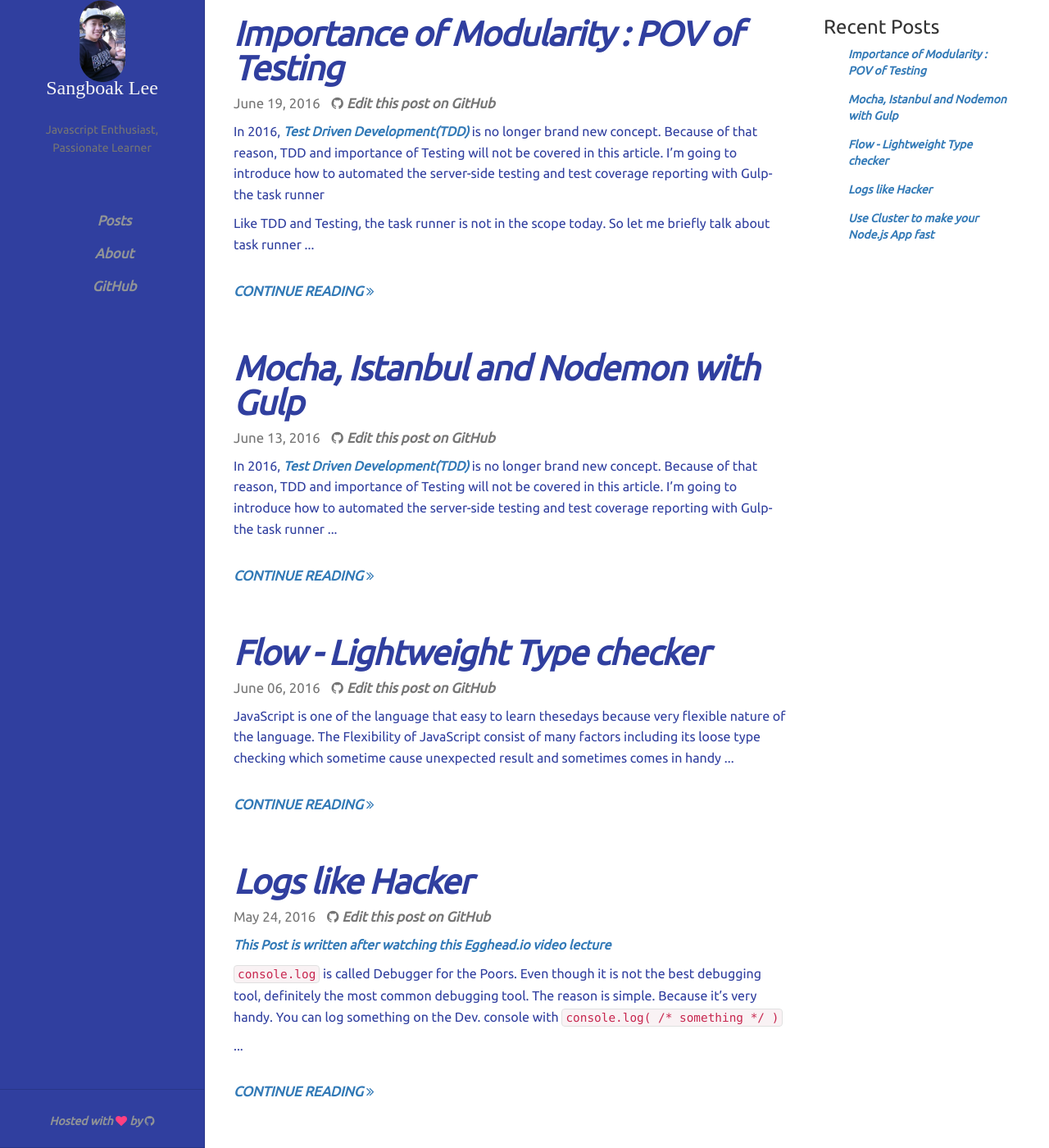
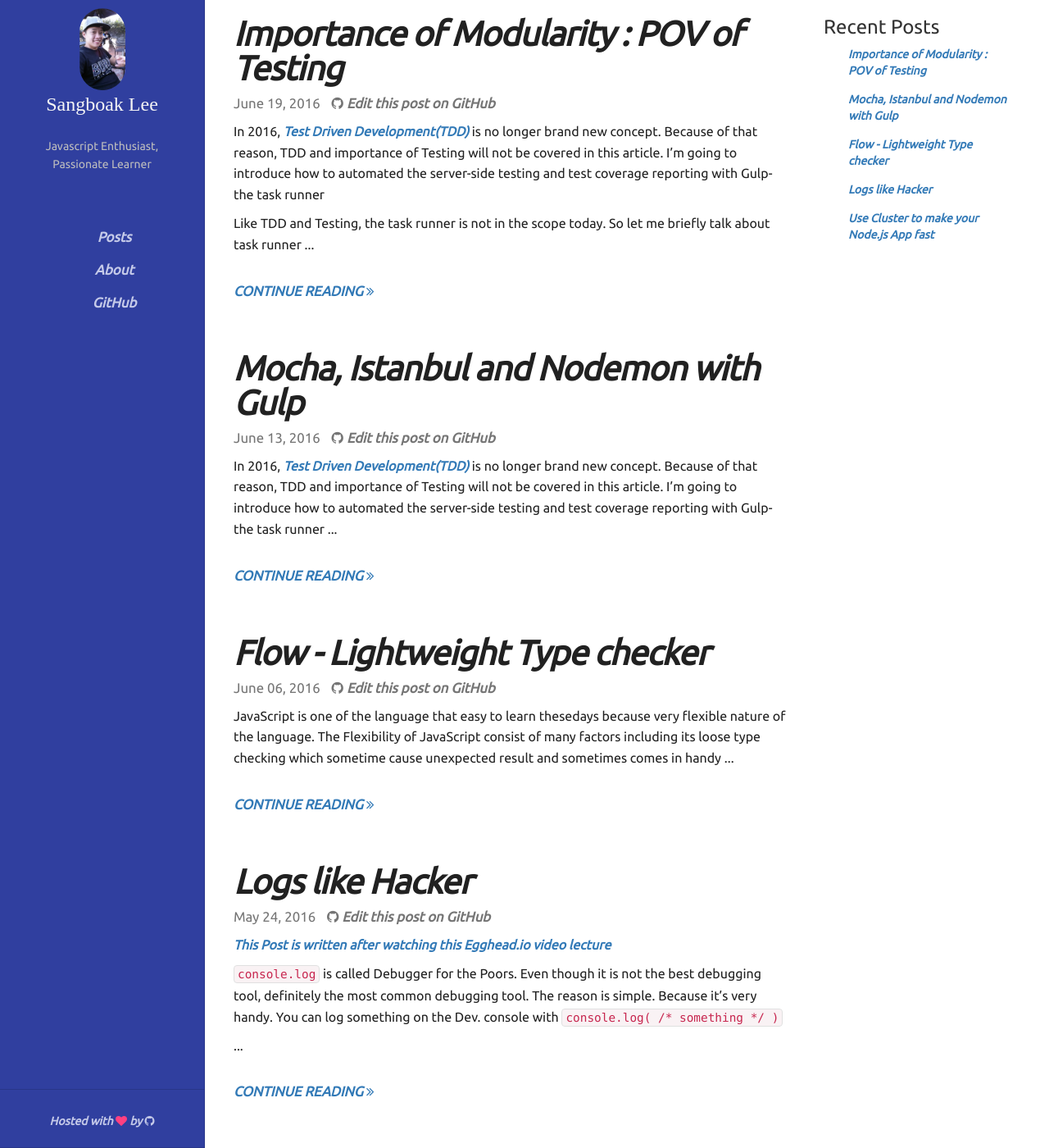
Before and after one commit to echo304/echo304.github.io, a Jekyll site: the page built from index.html, in a window 1280 px wide and 1400 px high. Shown: the whole window at 82% size. Built offline with Jekyll 4.4.1, drawn with Linux system fonts in a browser that asks for light colours; nearby versions of some CDN libraries; some web fonts are replaced; library files that are not in the unit come from our copies; the list of posts is cut into pages by our own code.

Commit message:
Add style

```diff
--- a/_config.yml
+++ b/_config.yml
@@ -9,7 +9,7 @@
 author:
   name: Sangboak Lee
   description: Javascript Enthusiast, Passionate Learner
-  picture: /assets/images/avatar.jpg
+  picture: /assets/images/avatar.JPG
   favicon: /assets/images/favicon.png
 
 # Site settings
--- a/css/styles.css
+++ b/css/styles.css
@@ -115,7 +115,7 @@ body {
     font-family: Roboto, sans-serif;
     font-size: 20px;
     line-height: 1.42857143;
-    color: #303f9f;
+    color: #212121;
     background-color: #fff
 }
 
@@ -760,7 +760,7 @@ aside #recent-comments-section {
 }
 
 .post .post-title a {
-    color: #303f9f;
+    color: #212121;
     text-decoration: none
 }
 
@@ -774,7 +774,7 @@ aside #recent-comments-section {
 }
 
 .post .post-content {
-    color: #303f9f
+    color: #212121
 }
 
 .post .post-reading-link {
@@ -833,6 +833,7 @@ aside #recent-comments-section {
 
 #site-header #avatar-container #author-picture {
     width: 100px;
+    margin: 10px 0px;
     border-radius: 50px
 }
 
@@ -850,7 +851,7 @@ aside #recent-comments-section {
 }
 
 #site-header #avatar-container nav a {
-    color: #919496;
+    color: #c5cae9;
     text-decoration: none
 }
 
@@ -865,7 +866,7 @@ aside #recent-comments-section {
         position: fixed;
         top: 0;
         width: 250px;
-        color: #757575;
+        color: #bdbdbd;
         background-color: #303f9f;
         border-right: 1px solid rgba(0, 0, 0, .14)
     }
@@ -881,7 +882,7 @@ aside #recent-comments-section {
         height: 40px
     }
     #site-header #nav-container nav li a {
-        color: #919496;
+        color: #c5cae9;
         display: inline-block;
         text-decoration: none;
         width: 100%;
@@ -899,7 +900,7 @@ aside #recent-comments-section {
         border-top: 1px solid rgba(0, 0, 0, .14)
     }
     #site-header footer a {
-        color: #919496;
+        color: #c5cae9;
         text-decoration: none
     }
     #site-header footer .fa-heart {
```
Also changed, not shown: package.json (+0 -9 lines).
